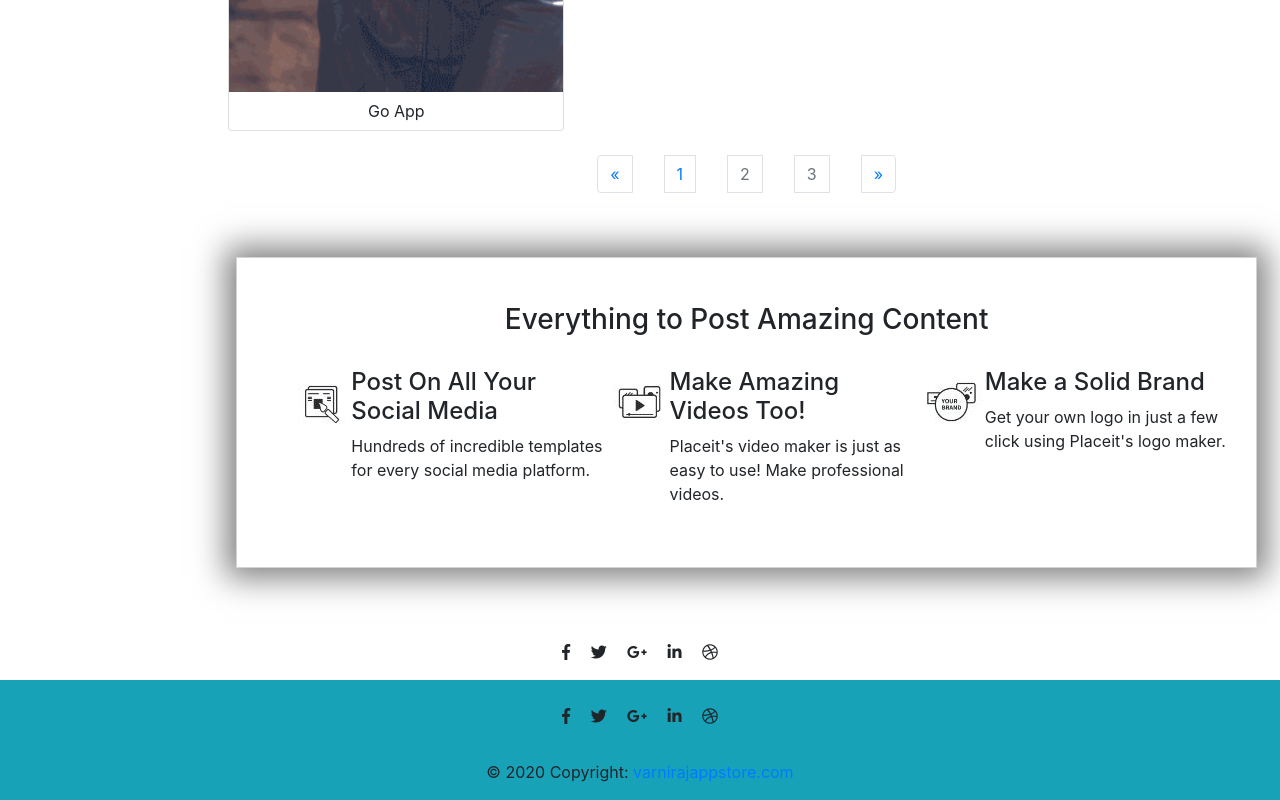
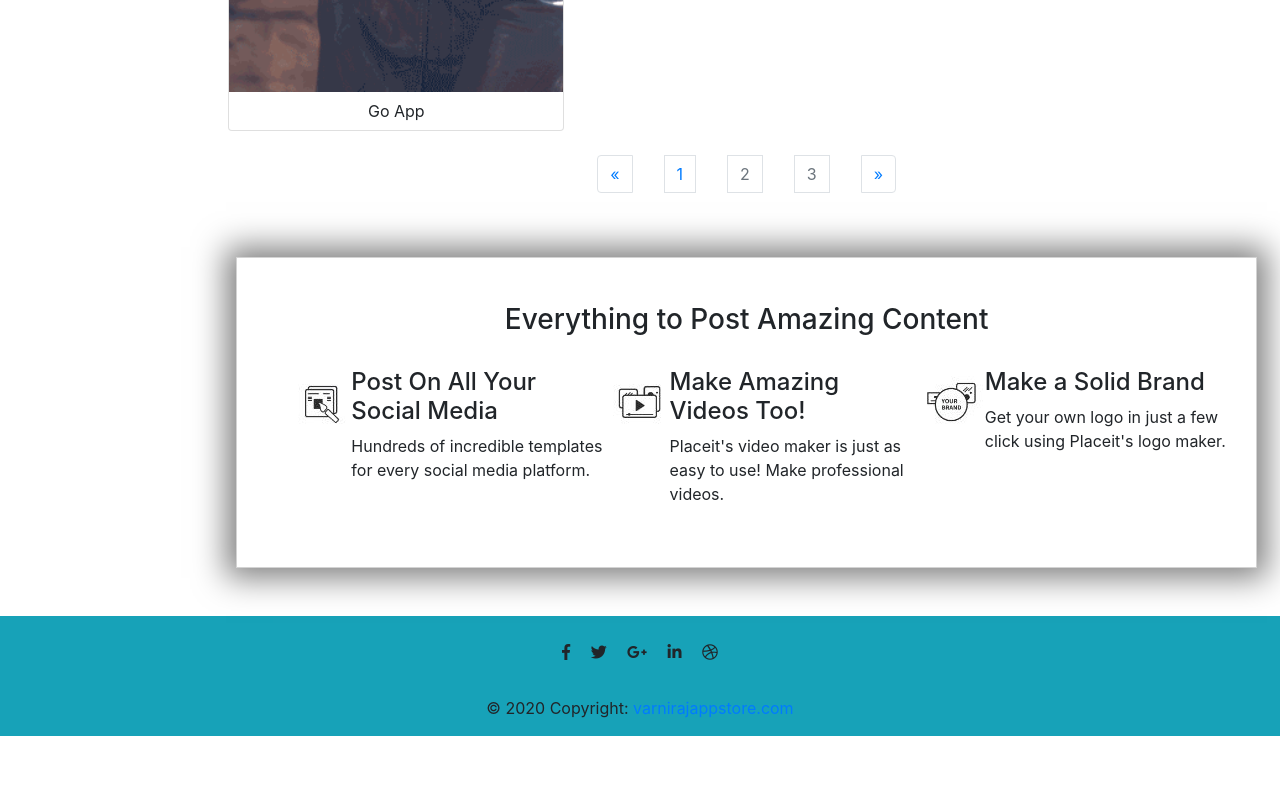
Before and after one commit to rajnighevariya/Demo.github.io, a plain HTML site: page index.html in a window 1280 px wide. Shown: the part 1263-2063 px from the top of the page. After the commit the page ends 1999 px from the top, so only its background shows below. Drawn offline with nearby package versions, Linux system fonts and the light colour scheme.

Commit message:
Update index.html

```diff
--- a/index.html
+++ b/index.html
@@ -239,45 +239,6 @@
         </div>
       </div>
     </section>
-  <!-- Footer -->
-<footer class="page-footer font-small special-color-dark pt-4">
-
-  <!-- Footer Elements -->
-  <div class="container">
-
-    <!-- Social buttons -->
-    <ul class="list-unstyled list-inline text-center">
-      <li class="list-inline-item">
-        <a class="btn-floating btn-fb mx-1">
-          <i class="fab fa-facebook-f"> </i>
-        </a>
-      </li>
-      <li class="list-inline-item">
-        <a class="btn-floating btn-tw mx-1">
-          <i class="fab fa-twitter"> </i>
-        </a>
-      </li>
-      <li class="list-inline-item">
-        <a class="btn-floating btn-gplus mx-1">
-          <i class="fab fa-google-plus-g"> </i>
-        </a>
-      </li>
-      <li class="list-inline-item">
-        <a class="btn-floating btn-li mx-1">
-          <i class="fab fa-linkedin-in"> </i>
-        </a>
-      </li>
-      <li class="list-inline-item">
-        <a class="btn-floating btn-dribbble mx-1">
-          <i class="fab fa-dribbble"> </i>
-        </a>
-      </li>
-    </ul>
-    <!-- Social buttons -->
-
-  </div>
-  <!-- Footer Elements -->
-
 
 <footer class="page-footer font-small bg-info  special-color-dark pt-4">
 
@@ -326,10 +287,7 @@
 </footer>
 <!-- Footer --></a>
   </div>
-  <!-- Copyright -->
 
-</footer>
-<!-- Footer -->
 
     <!-- Optional JavaScript -->
 
```
